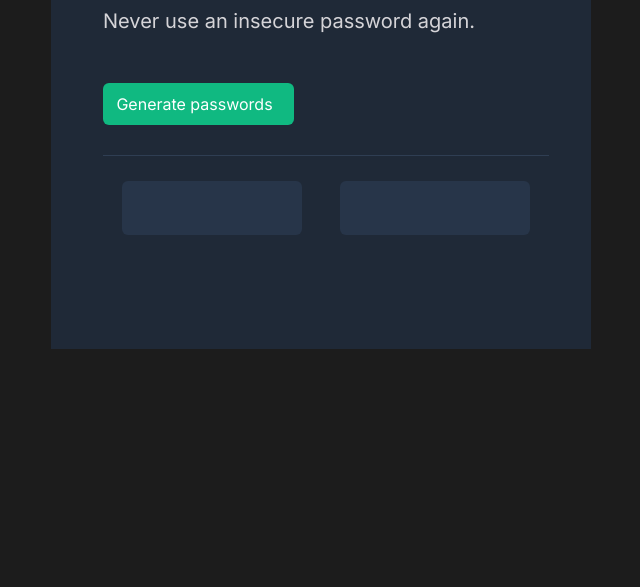
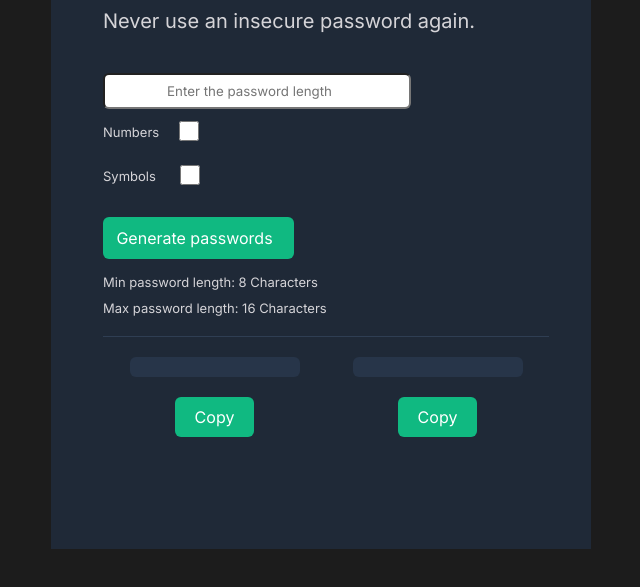
Before and after one commit to kusal630/password-generator, a website built with Vite: page index.html in a window 1280 px wide. Shown: the part 265-852 px from the top of the page, without its empty margins (319-959 px from the left). Before the commit the page ends 800 px from the top, so only its background shows below. Built offline with nearby package versions, Linux system fonts and the light colour scheme; a web font is replaced by a local one.

Commit message:
Solved bonus challenges from scrimba

```diff
--- a/index.css
+++ b/index.css
@@ -21,6 +21,40 @@ p{
     font-family: "Inter", sans-serif;
     font-size:20px;
 }
+#input-and-button{
+    display:flex;
+    flex-direction: column;
+    justify-content: space-around;
+}
+#input{
+    text-align: center;
+    border-radius:6px;
+    width:300px;
+    height:30px;
+    margin-left:52px;
+    margin-top:20px;
+    font-family: "Inter", sans-serif;
+}
+#togglebars{
+    display:flex;
+    flex-direction: column;
+    margin-bottom: 0px;
+}
+#togglesection{
+    display:flex;
+}
+.toggleheaders{
+    color: #D5D4D8;
+    font-size:13px;
+    font-family: "Inter", sans-serif;
+}
+.togglebox{
+    margin-left:20px;
+    width:20px;
+}
+#toggle2{
+    margin-left:24px;
+}
 #button{
     width:191px;
     height:42px;
@@ -29,43 +63,73 @@ p{
     border-radius:6px;
     border:none;
     margin-left:52px;
-    margin-top:30px;
+    margin-top:20px;
     font-family: "Inter", sans-serif;
     color: white;
     font-size:16px;
+}
+#max-password-length{
+    color: #D5D4D8;
+    font-size:13px;
+    margin-top:10px;
+    margin-bottom:5px;
+    font-family: "Inter", sans-serif;
+}
+#min-password-length{
+    color: #D5D4D8;
+    font-size:13px;
+    margin-bottom:0px;
+    font-family: "Inter", sans-serif;
 }
 #line{
     width:446px;
     margin-left:52px;
     border-top:1px solid #2F3E53;
-    margin-top:30px;
-    display: flex;
+    margin-top:15px;
+    display:flex;
     justify-content: space-around;
 }
 .password{
-    padding-top:15px;
-    padding-right:20px;
-    padding-left:20px;
     background: #273549;
     border-radius:6px;
-    margin-top:25px;
     font-size:16px;
     font-family: "Inter", sans-serif;
     color:#55F991;
+    margin-bottom: 10px;
+    margin-top:20px;
+    width:150px;
+    height: auto;
+    text-align: center;
+    padding:10px 10px;
 }
-#password1{
-    width:140px;
-    height:39px;
+.copy{
+    text-align: center;
+    display: block;
+    margin:20px auto;
+    padding:10px 20px;
+    background: #10B981;
+    border-radius:6px;
+    border:none;
+    font-family: "Inter", sans-serif;
+    color: white;
+    font-size:16px;
 }
-#password2{
-    height:39px;
-    width:150px;
+#message{
+    color: #10B981;
+    font-size:18px;
+    text-align: center;
+}
+#error{
+    color: red;
+    text-align: center;
+    font-family: "Inter", sans-serif;
+    font-size:18px;
 }
 #total-ui{
     background: #1F2937;
     margin:64px auto;
     width:540px;
-    height:550px;
+    height:750px;
 }
 body{
     background:#1C1C1C;
--- a/index.html
+++ b/index.html
@@ -10,11 +10,34 @@
         <div id="total-ui">
             <h1>Generate a <span id="random-password">random password</span></h1>
             <p>Never use an insecure password again.</p>
-            <button id="button" onclick="showPassword()">Generate passwords</button>
+            <div id="input-and-button">
+                <input type="number" placeholder="Enter the password length" id="input">
+                <div id="togglebars">
+                    <div id="togglesection">
+                        <p class="toggleheaders">Numbers</p>
+                        <input id=toggle1 class="togglebox" type="checkbox">
+                    </div>
+                    <div id="togglesection">
+                        <p class="toggleheaders">Symbols</p>
+                        <input id=toggle2 class="togglebox" type="checkbox">
+                    </div>
+                </div>
+                <button id="button" onclick="showPassword()">Generate passwords</button>
+                <p id="min-password-length"></p>
+                <p id="max-password-length"></p>
+            </div>
             <div id="line">
-                <p class="password" id="password1"></p>
-                <p class="password" id="password2"></p>
+                <div>
+                    <p class="password" id="password1"></p>
+                    <button class="copy" onclick="copy1()">Copy</button>
+                </div>
+                <div>
+                    <p class="password" id="password2"></p>
+                    <button class="copy" onclick="copy2()">Copy</button>
+                </div>
             </div>
+            <p id="message"></p>
+            <p id="error"></p>
             <script src="index.js"></script>
         </div>
     </body>
--- a/index.js
+++ b/index.js
@@ -1,31 +1,97 @@
 const characters = ["A","B","C","D","E","F","G","H","I","J","K","L","M","N","O","P","Q","R","S","T","U","V","W","X","Y","Z","a","b","c","d","e","f","g","h","i","j","k","l","m","n","o","p","q","r","s","t","u","v","w","x","y","z", "0", "1", "2", "3", "4", "5", "6", "7", "8", "9","~","`","!","@","#","$","%","^","&","*","(",")","_","-","+","=","{","[","}","]",",","|",":",";","<",">",".","?",
 "/"]
-console.log(characters.length)
-
+const withoutNumbers=["A","B","C","D","E","F","G","H","I","J","K","L","M","N","O","P","Q","R","S","T","U","V","W","X","Y","Z","a","b","c","d","e","f","g","h","i","j","k","l","m","n","o","p","q","r","s","t","u","v","w","x","y","z","~","`","!","@","#","$","%","^","&","*","(",")","_","-","+","=","{","[","}","]",",","|",":",";","<",">",".","?",
+"/"]
+const withoutSymbols=["A","B","C","D","E","F","G","H","I","J","K","L","M","N","O","P","Q","R","S","T","U","V","W","X","Y","Z","a","b","c","d","e","f","g","h","i","j","k","l","m","n","o","p","q","r","s","t","u","v","w","x","y","z","0", "1", "2", "3", "4", "5", "6", "7", "8", "9"]
+const withoutNumbersSymbols=["A","B","C","D","E","F","G","H","I","J","K","L","M","N","O","P","Q","R","S","T","U","V","W","X","Y","Z","a","b","c","d","e","f","g","h","i","j","k","l","m","n","o","p","q","r","s","t","u","v","w","x","y","z"]
 let password1El = document.getElementById('password1')
 let password2El = document.getElementById('password2')
+let inputEl = document.getElementById("input")
+let errorEl = document.getElementById("error")
+let maxPasswordLengthEl = document.getElementById("max-password-length")
+let minPasswordLengthEl = document.getElementById("min-password-length")
+let messageEl = document.getElementById("message")
+let toggel1El = document.getElementById("toggle1")
+let toggel2El = document.getElementById("toggle2")
+let maxPasswordLength = 16
+let minPasswordLength = 8
+
+maxPasswordLengthEl.textContent = "Max password length: " + maxPasswordLength + " Characters"
+minPasswordLengthEl.textContent = "Min password length: " + minPasswordLength + " Characters"
 
 function randomcharacter(){
-    let randomNumber = Math.floor(Math.random()*91)
-    return characters[randomNumber]
+    if (toggel1El.checked && toggel2El.checked){
+        let randomNumber = Math.floor(Math.random()*characters.length)
+        return characters[randomNumber]
+    }else if(toggel1El.checked){
+        let randomNumber = Math.floor(Math.random()*withoutSymbols.length)
+        return withoutSymbols[randomNumber]
+    }else if(toggel2El.checked){
+        let randomNumber = Math.floor(Math.random()*withoutNumbers.length)
+        return withoutNumbers[randomNumber]
+    }else{
+        let randomNumber = Math.floor(Math.random()*withoutNumbersSymbols.length)
+        return withoutNumbersSymbols[randomNumber]
+    }
 }
-function password1(){
-    let pass1 = ""
-    for (let i=0;i<=15;++i){
-        pass1+=randomcharacter()
+
+function passwordGenerator(){
+    let pass = ""
+    for (let i=0;i<Number(inputEl.value);++i){
+        pass+=randomcharacter()
     }
-    return pass1;
+    return pass;
 }
-function password2(){
-    let pass2 = ""
-    for (let i=0;i<=15;++i){
-        pass2+=randomcharacter()
+
+let passwords={
+    password1,
+    password2
+}
+
+function showPassword(){
+    if (inputEl.value==="" || Number(inputEl.value)===NaN || Number(inputEl.value)<=0){
+        errorEl.textContent = "Enter valid password length"
+        password1El.textContent = ""
+        password2El.textContent = ""
+        messageEl.textContent = ""
+        return
+    }else if(Number(inputEl.value)>16){
+        errorEl.textContent = "Max limit crossed"
+        password1El.textContent = ""
+        password2El.textContent = ""
+        messageEl.textContent = ""
+        return
+    }else if(Number(inputEl.value)<8){
+        errorEl.textContent = "Min limit not reached"
+        password1El.textContent = ""
+        password2El.textContent = ""
+        messageEl.textContent = ""
+        return
+    }else {
+        errorEl.textContent=""
+        messageEl.textContent = ""
     }
-    return pass2;
+
+    passwords.password1 = passwordGenerator()
+    passwords.password2 = passwordGenerator()
+
+    password1El.textContent = passwords.password1
+    password2El.textContent = passwords.password2
+
 }
-function showPassword(){
-    let pass1 = password1()
-    let pass2 = password2()
-    password1El.textContent = pass1
-    password2El.textContent =pass2
+
+function copy1(){
+    if (password1El.textContent===""){
+        return
+    }
+    navigator.clipboard.writeText(password1El.textContent)
+    messageEl.textContent = "Copied password 1"
 }
+
+function copy2(){
+    if (password1El.textContent===""){
+        return
+    }
+    navigator.clipboard.writeText(password2El.textContent)
+    messageEl.textContent = "Copied password 2"
+}
```
Also changed, not shown: 1 other file.
